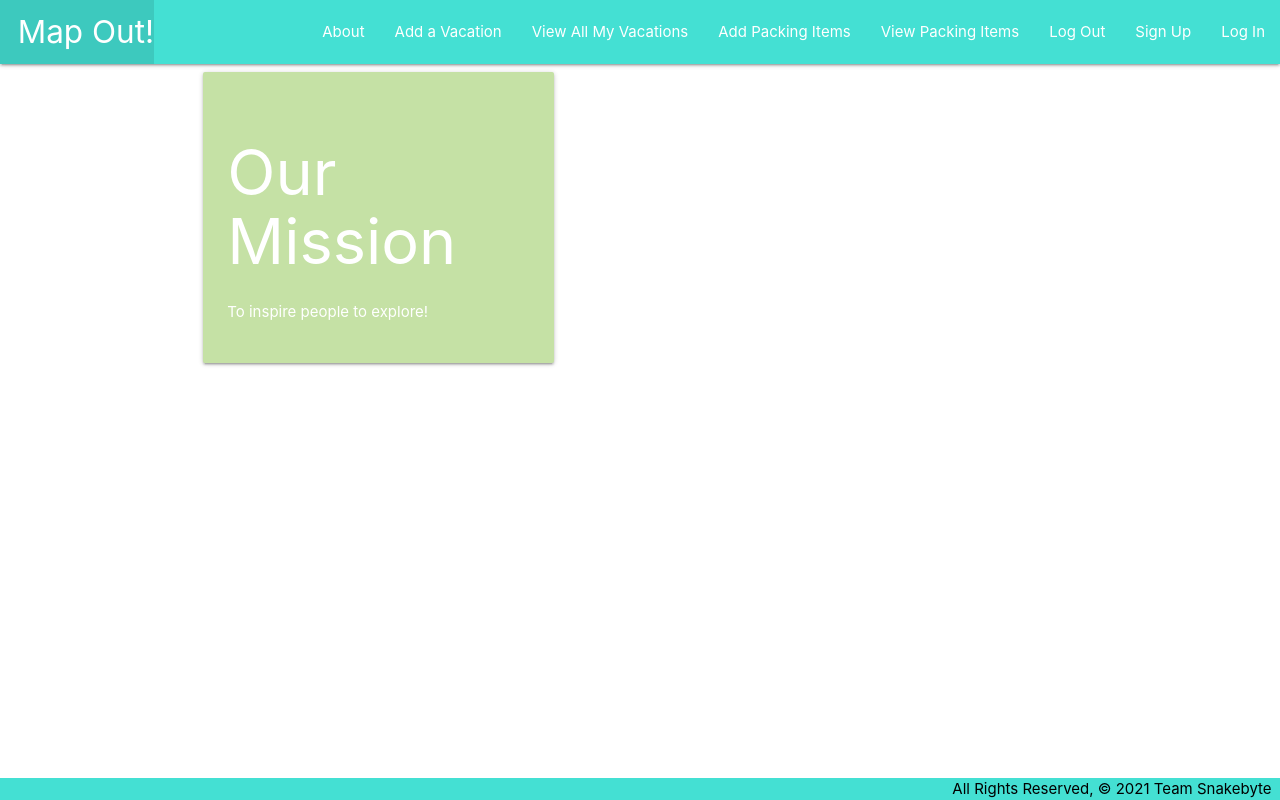
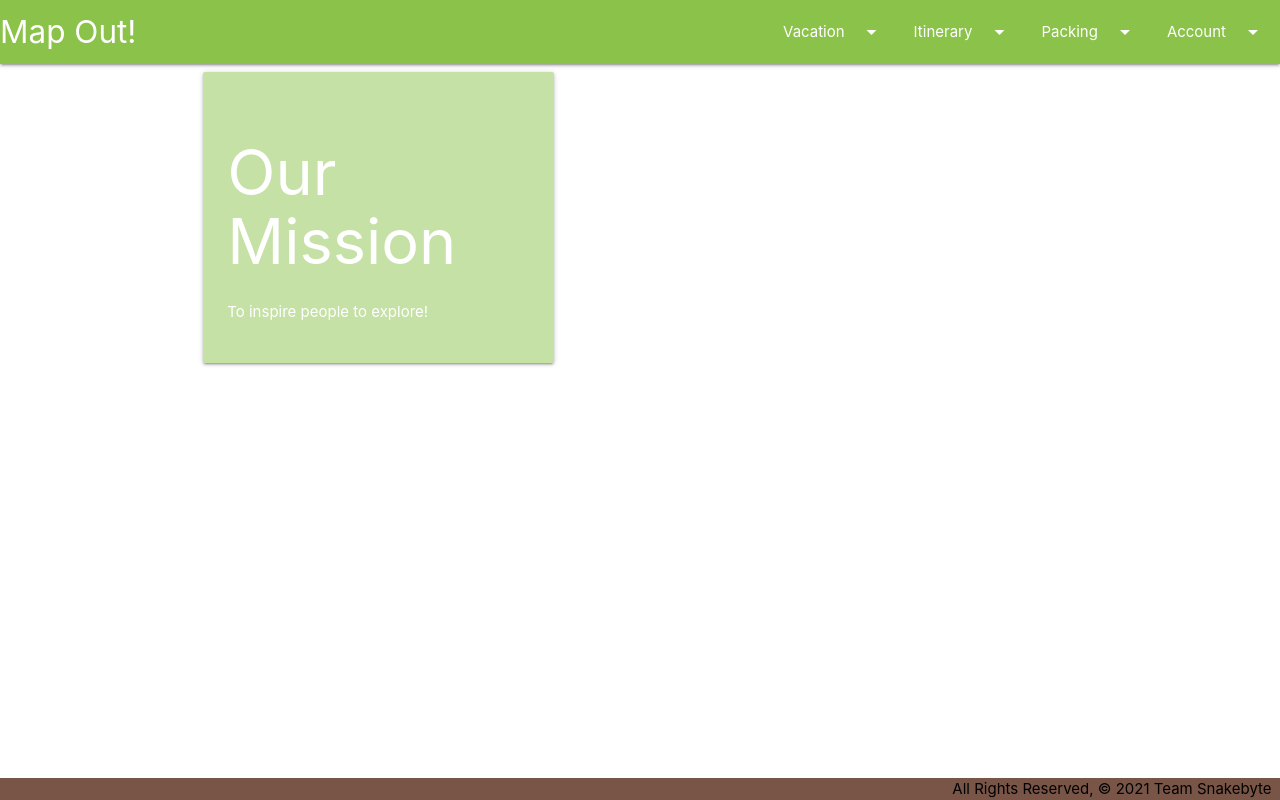
Before and after one commit to kitkatcode10/map-out, a Django app: page /about/ in a window 1280 px wide. Run offline with Django 3.2, Linux system fonts and the light colour scheme.

Commit message:
fixed navbar

```diff
--- a/main_app/templates/base.html
+++ b/main_app/templates/base.html
@@ -14,7 +14,42 @@
 
   </head>
   <body>
-    <header class="navbar-fixed" >
+
+<!-- Dropdown Structure -->
+<ul id="dropdown1" class="dropdown-content">
+  <li><a href="{% url 'signup' %}">Sign Up</a></li>
+  <li><a href="{% url 'login' %}">Login</a></li>
+  <li class="divider"></li>
+  <li><a href="{% url 'logout' %}">Logout</a></li>
+</ul>
+<ul id="dropdown2" class="dropdown-content">
+  <li><a href="/vacations/create/">Add</a></li>
+  <li><a href="/vacations">My Vacations</a></li>
+</ul>
+<ul id="dropdown3" class="dropdown-content">
+  <li><a href="">Add</a></li>
+  <li><a href="">View</a></li>
+</ul>
+<ul id="dropdown4" class="dropdown-content">
+  <li><a href="/packing/create/">Add</a></li>
+  <li><a href="/packing/">View</a></li>
+</ul>
+<nav>
+  <div class="nav-wrapper light-green" >
+    <a href="/about" class="brand-logo">Map Out!</a>
+    <ul class="right hide-on-med-and-down">
+      <li><a class="dropdown-trigger" href="/packing/create/" data-target="dropdown2">Vacation<i class="material-icons right">arrow_drop_down</i></a></li>
+
+      <li><a class="dropdown-trigger" href="/packing/create/" data-target="dropdown3">Itinerary<i class="material-icons right">arrow_drop_down</i></a></li>
+      <li><a class="dropdown-trigger" href="/packing/create/" data-target="dropdown4">Packing<i class="material-icons right">arrow_drop_down</i></a></li>
+      <!-- Dropdown Trigger -->
+      <li><a class="dropdown-trigger" href="/packing/create/" data-target="dropdown1">Account<i class="material-icons right">arrow_drop_down</i></a></li>
+    </ul>
+  </div>
+</nav>
+
+    <!-- <header class="navbar-fixed" >
+
       <nav>
         <div class="nav-wrapper">
           <ul>
@@ -24,27 +59,34 @@
               >
             </li>
           </ul>
-          <ul class="right">
+           <ul class="right" >
+
             <li><a href="/about">About</a></li>
             <!-- Added if statment for autorization -->
-            <li><a href="/vacations/create/">Add a Vacation</a></li>
+            <!-- <li><a href="/vacations/create/">Add a Vacation</a></li>
             <li><a href="/vacations">View All My Vacations</a></li>
             <li><a href="/packing/create/">Add Packing Items</a></li>
             <li><a href="/packing/">View Packing Items</a></li>
 
             <li><a href="{% url 'logout' %}">Log Out</a></li>
             <!-- Add else statment for autorization -->
-            <li><a href="{% url 'signup' %}">Sign Up</a></li>
+            <!-- <li><a href="{% url 'signup' %}">Sign Up</a></li>
             <li><a href="{% url 'login' %}">Log In</a></li>
           </ul>
         </div>
-      </nav>
+      </nav> -->
     </header>
     <main class="container">{% block content %} {% endblock %}</main>
-    <footer class="page-footer">
+    <footer class="page-footer brown">
       <div class="right">
         All Rights Reserved, &copy; 2021 Team Snakebyte &nbsp;
       </div>
     </footer>
   </body>
 </html>
+
+
+<script>
+const elemsDropdown = document.querySelectorAll(".dropdown-trigger");
+const instancesDropdown = M.Dropdown.init(elemsDropdown);
+</script>
```
